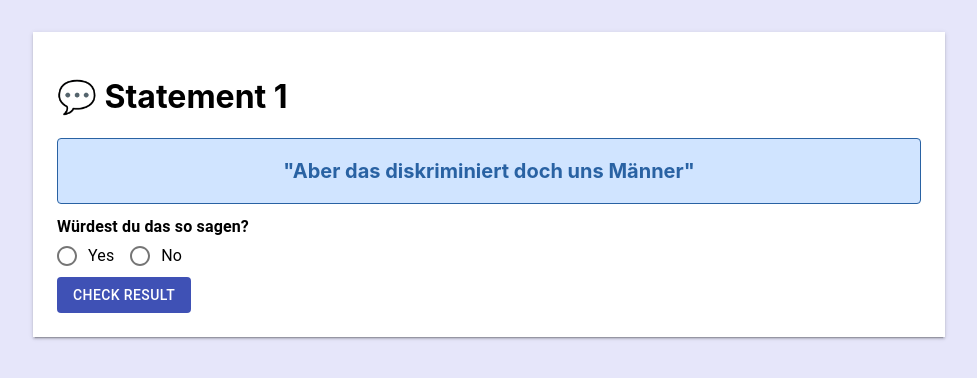
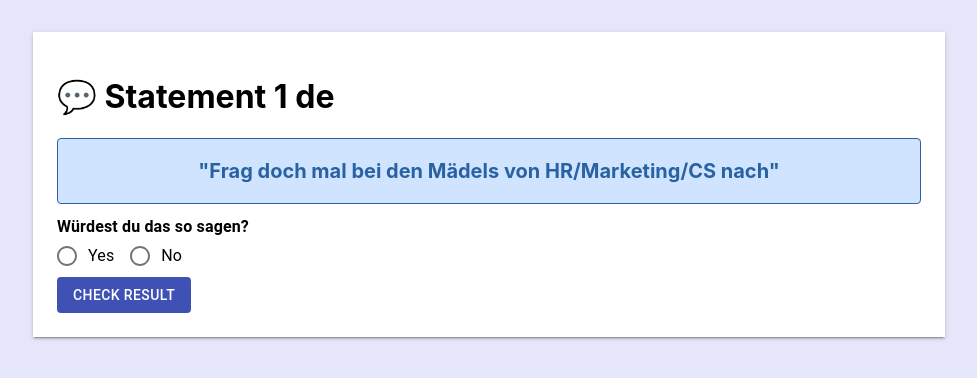
Before and after one commit to NovatecConsulting/hack21-language-is-a-powerful-tool, a React (Create React App) app: page /quiz in a window 1280 px wide. Shown: the top 378 px of the page, without its empty margins (151-1128 px from the left). Built offline with nearby package versions, Linux system fonts and the light colour scheme.

Commit message:
add language support base

```diff
--- a/src/components/LandingPage.tsx
+++ b/src/components/LandingPage.tsx
@@ -20,7 +20,7 @@ const LandingPage: React.FC = () => (
       </Box>
 
       <Box className="button startButton">
-        <RouterLink to="/quiz">
+        <RouterLink to="/quiz?lang=de">
           <Button variant="contained" color="primary" disableElevation size="large">Start</Button>
         </RouterLink>
       </Box>
--- a/src/components/QuestionComponent.tsx
+++ b/src/components/QuestionComponent.tsx
@@ -9,9 +9,10 @@ interface Props {
   answerCorrect: boolean;
   checkResult: (value: string) => void;
   nextQuestion: () => void;
+  language: string;
 }
 
-const QuestionComponent = ({index, question, showResult, answerCorrect, checkResult, nextQuestion}: Props) => {
+const QuestionComponent = ({index, question, showResult, answerCorrect, checkResult, nextQuestion, language}: Props) => {
   const [answer, setAnswer] = useState("");
   const handleChange = (event: React.ChangeEvent<HTMLInputElement>) => {
     setAnswer(event.target.value);
@@ -24,7 +25,7 @@ const QuestionComponent = ({index, question, showResult, answerCorrect, checkRes
   return (
     <Container maxWidth="md">
       <Box boxShadow={2} padding={3} marginTop={4} className="mainBox">
-      <h1>💬 Statement {index + 1}</h1>
+      <h1>💬 Statement {index + 1} {language}</h1>
       <Box className="aussage">
         <p>"{question.question}"</p>
       </Box>
--- a/src/components/Quizpage.tsx
+++ b/src/components/Quizpage.tsx
@@ -3,8 +3,8 @@ import { Container} from "@material-ui/core";
 import QuestionComponent from "./QuestionComponent";
 import { fetchData, useDispatch, useReducerState } from "../state";
 import { setCorrectAnswers } from "../state/Actions";
-import { Redirect } from "react-router-dom";
-import { maxQuestionCount } from "../state/Context";
+import { Redirect, useLocation } from "react-router-dom";
+import { validLanguages, maxQuestionCount, defaultLanguage } from "../state/Context";
 
 const QuizPage: React.FC = () => {
   const dispatch = useDispatch();
@@ -12,9 +12,12 @@ const QuizPage: React.FC = () => {
   const [ questionIndex, setQuestionIndex ] = useState(0);
   const [ showResult, setShowResult ] = useState(false);
   const [ answerIsCorrect, setAnswerIsCorrect ] = useState(false);
+  const { search } = useLocation();
+  const match = search.match(/lang=(.*)(&.*)?/);
+  const lang = toValidLanguage(match?.[1]);
 
   React.useEffect(() => {
-    fetchData(dispatch);
+    fetchData(dispatch, lang);
     setCorrectAnswers(dispatch, 0);
     setShowResult(false);
   }, []);
@@ -34,6 +37,10 @@ const QuizPage: React.FC = () => {
     }
   }
 
+  function toValidLanguage(lang: any) : string {
+    return (lang && validLanguages.some(l => l == lang)) ? lang : defaultLanguage
+  }
+
   return (
     <Container>
       {!!questions && questions.length > 0 && (questionIndex < questions.length ||  questionIndex < maxQuestionCount) && (
@@ -44,6 +51,7 @@ const QuizPage: React.FC = () => {
           showResult={showResult}
           checkResult={checkResult}
           nextQuestion={nextQuestion}
+          language={lang}
         />
       )}
       {!!questions && questions.length > 0 && (questionIndex === questions.length || questionIndex === maxQuestionCount) && (
--- a/src/components/ResultPage.tsx
+++ b/src/components/ResultPage.tsx
@@ -1,7 +1,7 @@
 import React, { useState } from "react";
 import { Button, Container, Box } from "@material-ui/core";
 import { fetchData, useDispatch, useReducerState } from "../state";
-import { Link as RouterLink } from "react-router-dom";
+import { Link as RouterLink, useLocation } from "react-router-dom";
 import { maxQuestionCount } from "../state/Context";
 
 const ResultPage: React.FC = () => {
@@ -23,7 +23,6 @@ const ResultPage: React.FC = () => {
   }
 
   React.useEffect(() => {
-    fetchData(dispatch);
     setResult(correctAnswers);
   }, []);
 
--- a/src/data/questions.ts
+++ b/src/data/questions.ts
@@ -1,6 +1,6 @@
 import { Question } from "../types/Question";
 
-export const getQuestionsStraight = (): Question[] => [
+const getQuestionsStraight_DE = (): Question[] => [
   {
     topic : "Würdest du das so sagen?",
     level : "easy",
@@ -59,7 +59,16 @@ export const getQuestionsStraight = (): Question[] => [
   }
 ]
 
-export const getQuestions = (): Question[] => shuffleArray(shuffleArray(getQuestionsStraight()));
+const getQuestions_DE = (): Question[] => shuffleArray(shuffleArray(getQuestionsStraight_DE()));
+
+export function getQuestionsByLang(lang: string): Question[] {
+  switch(lang) {
+    case "de":
+      return getQuestions_DE();
+    default:
+      return getQuestions_DE();
+  }
+}
 
 function shuffleArray(array: Question[]) {
   let curId = array.length;
--- a/src/state/Actions.ts
+++ b/src/state/Actions.ts
@@ -1,10 +1,10 @@
 import { Dispatch } from "react";
-import { getQuestions } from "../data/questions";
+import { getQuestionsByLang } from "../data/questions";
 import { Mutation } from "./Reducer";
 import { Question } from "../types/Question";
 
-export const fetchData = (dispatch: Dispatch<Mutation>) => {
-  const questions: Question[] = getQuestions();
+export const fetchData = (dispatch: Dispatch<Mutation>, language: string) => {
+  const questions: Question[] = getQuestionsByLang(language);
   dispatch({type: "FETCH_QUESTIONS", data: questions})
 }
 
--- a/src/state/Context.tsx
+++ b/src/state/Context.tsx
@@ -13,3 +13,5 @@ export const StateContext = React.createContext<State>({
 export const useReducerState = () => React.useContext(StateContext);
 
 export const maxQuestionCount = 5;
+export const validLanguages = ["de"];
+export const defaultLanguage = "de";
```
Also changed, not shown: src/index.css (line endings or trailing spaces).
